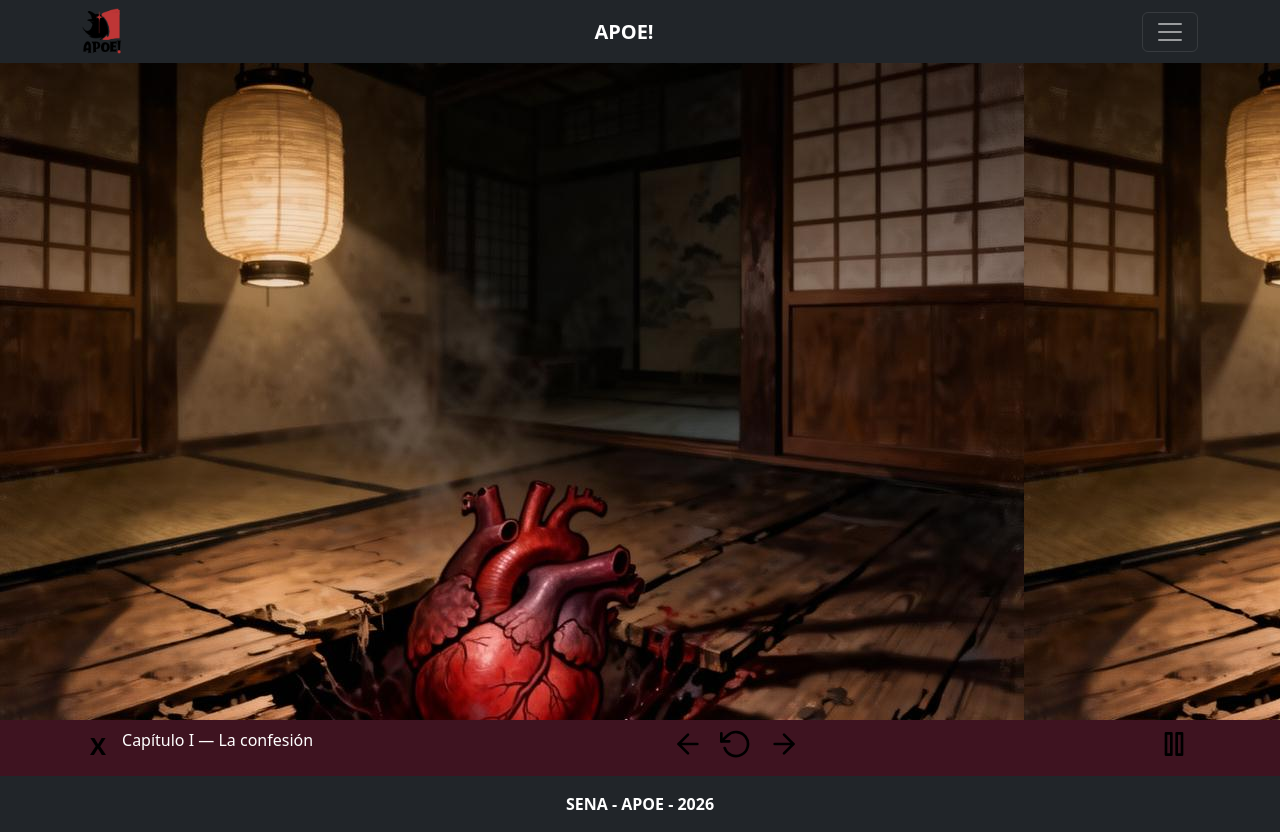
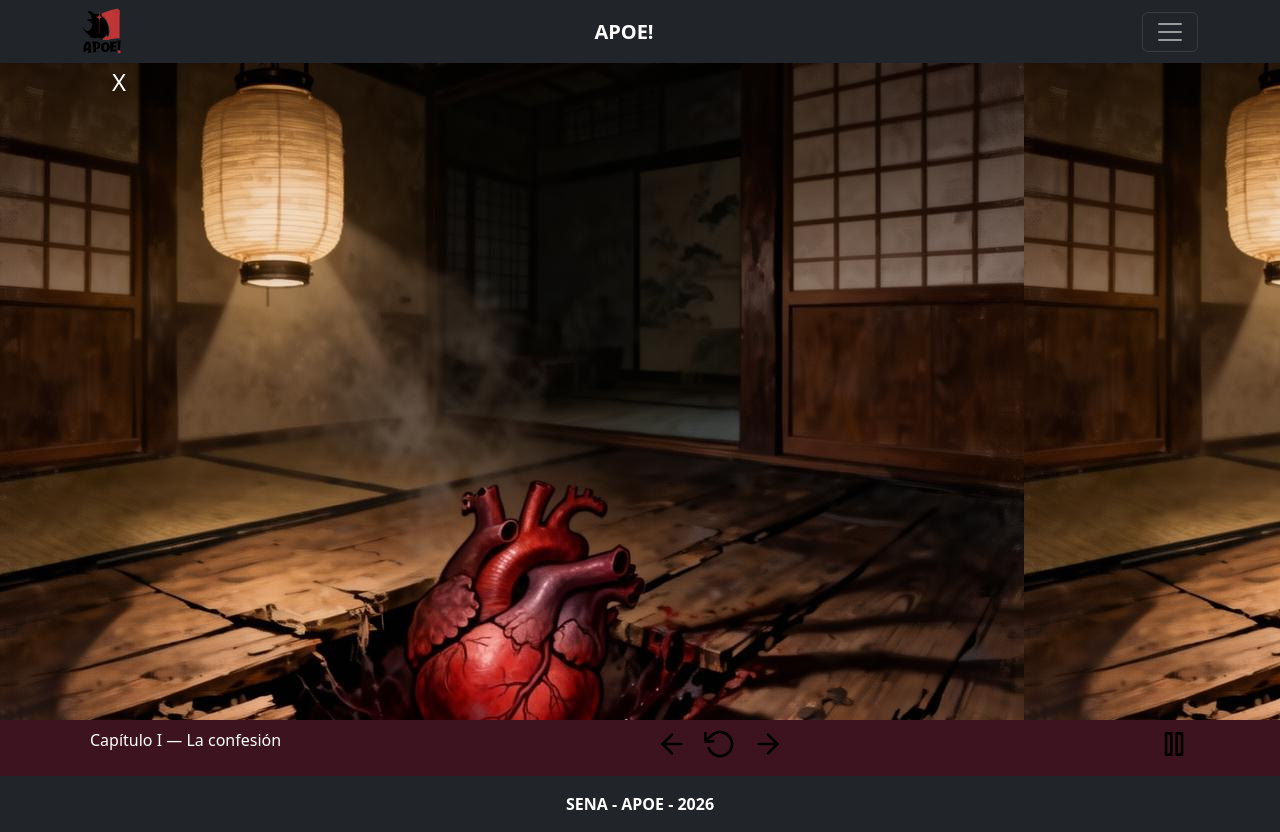
Before and after one commit to nicoamaya3/Proyecto_apoe, a React (Vite) app: page /LecturaC in a window 1280 px wide. Built offline with nearby package versions, Linux system fonts and the light colour scheme.

Commit message:
cambioos

```diff
--- a/src/components/Cuentos.jsx
+++ b/src/components/Cuentos.jsx
@@ -25,11 +25,11 @@ export const Cuentos = () => {
 
                 <div className="container">
                     <div className="row">
-                        <div className="col-12 col-md-6 mt-4 ">
+                        <div className="col-12  ">
                              <Infocuentos titi= " El Gato Negro " des= " Un hombre bondadoso se transforma en un ser monstruoso bajo el influjo del alcohol. Su crueldad hacia su gato Plutón desencadena una espiral de horror y culpa que culmina en... " personajesUno= " Frank " personajesDos= " Katherine " personajesTres= " Plutón " categoria= " Terror Psicológico " back= "url(./gato.jpg)" lii="/GatoNegro" tbt="EMPEZAR"    />
                         </div>
-                        <div className="col-12 col-md-6  mt-4 ">
-                             <Infocuentos titi= " El Corazón Delator " des= " En el Japón feudal, Takeshi asesina al anciano Satoshi, atormentado por su ojo de buitre. Tras ocultar el cuerpo bajo las tablas del suelo, el latido fantasmal del corazón... " categoria= " Horror Japonés " back= "url(./coraa.jpg)" personajesUno= " Takeshi " personajesDos= " Satoshi " personajesTres= " Shogun" lii="/Delator" tbt="EMPEZAR"   />
+                        <div className="col-12  ">
+                             <Infocuentos titi= " El Corazón Delator " des= " En el Japón feudal, Takeshi asesina al anciano Satoshi, atormentado por su ojo de buitre. Tras ocultar el cuerpo bajo las tablas del suelo, el latido fantasmal del corazón... " categoria= " Terror Japonés " back= "url(./coraa.jpg)" personajesUno= " Takeshi " personajesDos= " Satoshi " personajesTres= " Shogun" lii="/Delator" tbt="EMPEZAR"   />
                         </div>
                     </div>
                 </div>
--- a/src/components/Lect.jsx
+++ b/src/components/Lect.jsx
@@ -1,12 +1,17 @@
 import { Link } from "react-router-dom"
 import "../stylesheets/Cuentos.css"
 
-export const Lect = ({cuento , llin}) => {
+export const Lect = ({ cuento, llin }) => {
     return (
         <>
             <div className="bacLec" style={{
                 backgroundImage: cuento,
             }}>
+                <div className="p-5">
+                    <div className="p-3 ">
+                        <Link className className="p-5 text-white text-black  fs-4 link-offset-2 link-underline link-underline-opacity-0" to={llin}>X</Link>
+                    </div>
+                </div>
             </div>
 
             <div className="fon">
@@ -16,7 +21,6 @@ export const Lect = ({cuento , llin}) => {
                             <div className="d-flex justify-content-between m-2">
                                 <div className="d-flex gap-3" >
 
-                                    <Link className= " text-black fw-bold fs-4 link-offset-2 link-underline link-underline-opacity-0" to={llin}>X</Link>
                                     <p className="text-white">Capítulo I — La confesión</p>
                                 </div>
 
```
